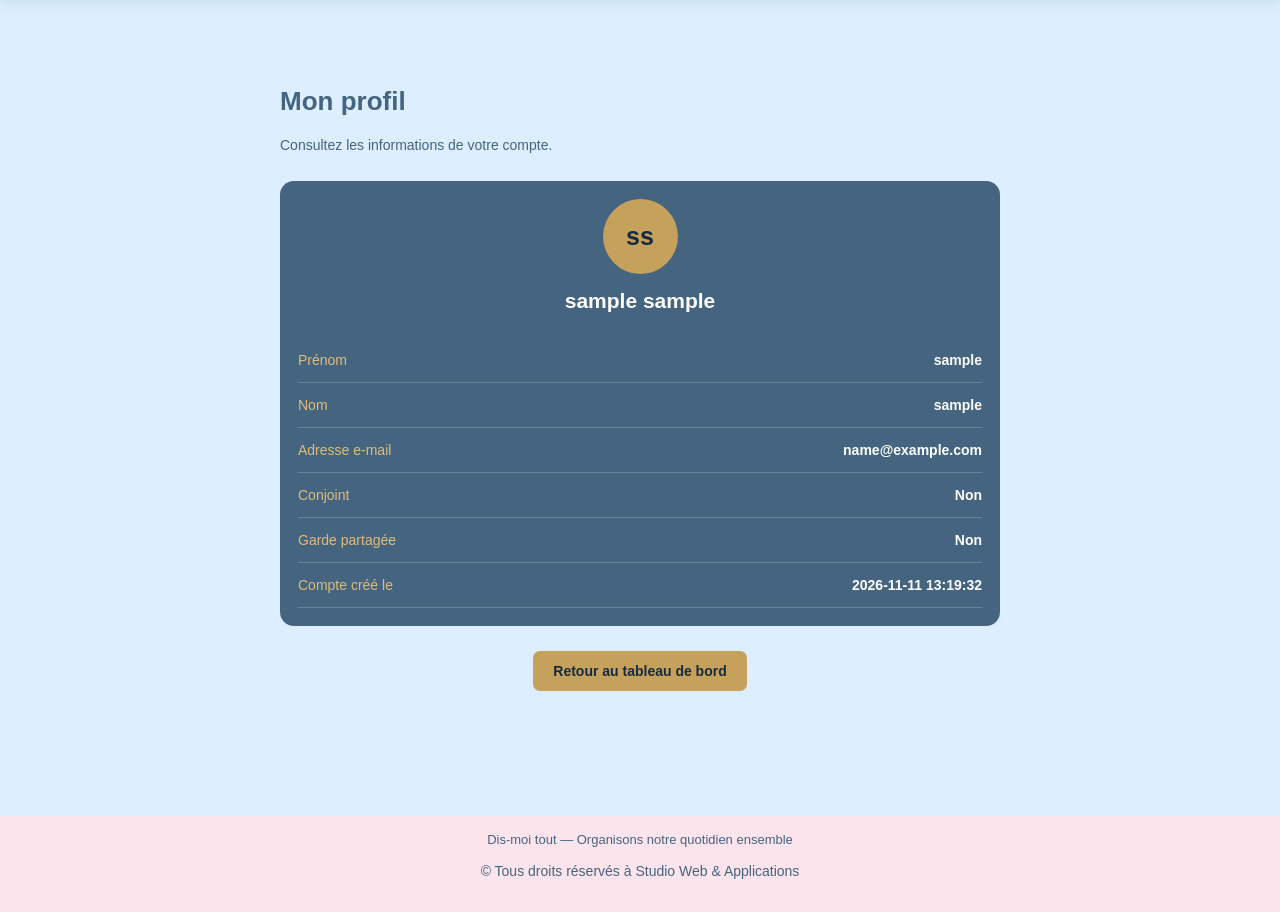
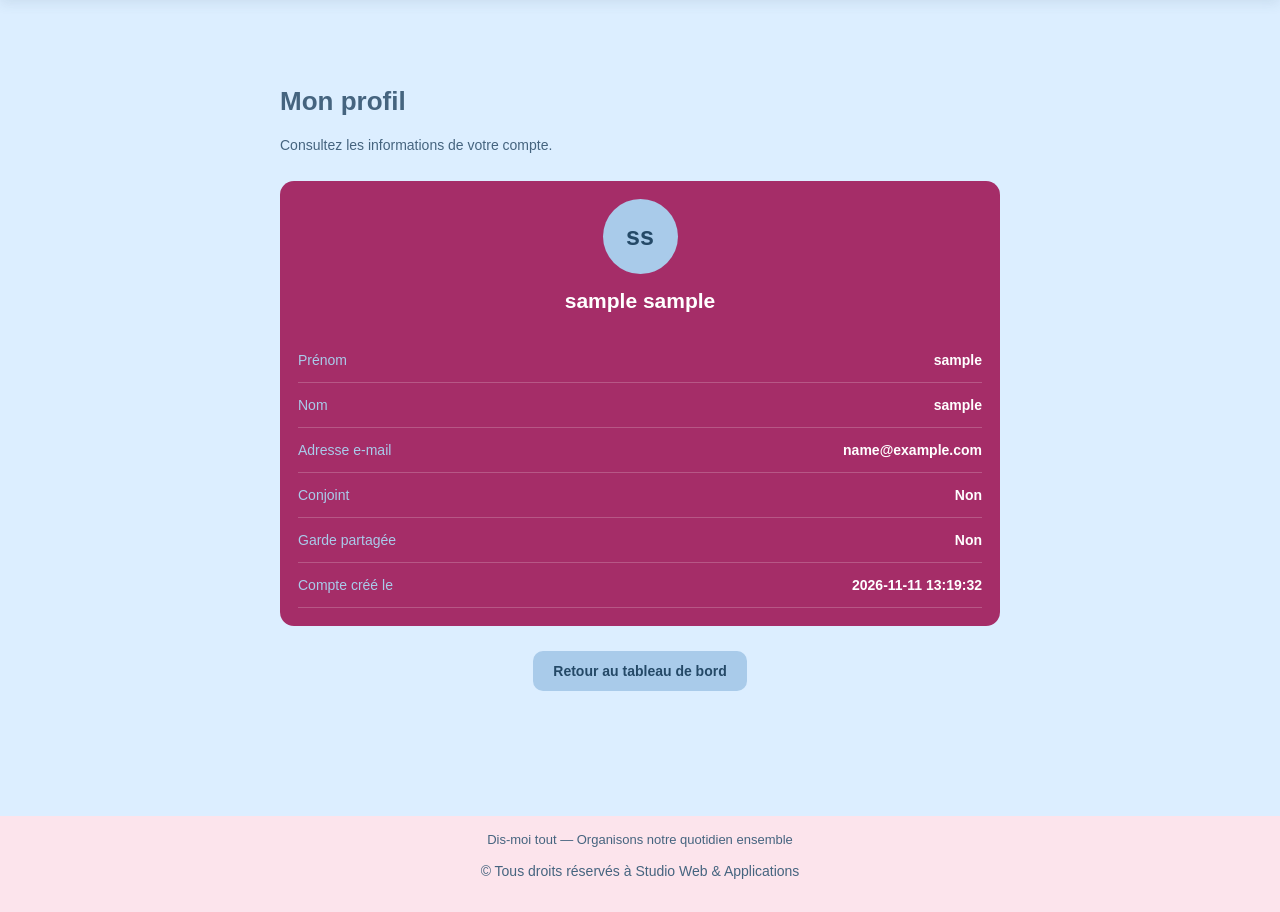
Before and after one commit to MSEDIT-1304/Dis-moi-tout, a Flask app: page /profile in a window 1280 px wide. Shown: the part 145-1057 px from the top of the page. Run offline with Flask 3, Linux system fonts and the light colour scheme; the visitor is signed in with stand-in values (Sample User, id 1); data comes from the database, SQL or seed files in the repository.

Commit message:
Update style.css

```diff
--- a/static/style.css
+++ b/static/style.css
@@ -852,3 +852,38 @@ html body .login-page .login-card .login-button {
         margin-top: 6px !important;
     }
 }
+/* PROFIL — MÊME DESIGN QUE LES AUTRES PAGES */
+html body .profile-card {
+    background: #A52D68 !important;
+    color: #FFFFFF !important;
+    border: none !important;
+    border-radius: 14px !important;
+}
+
+html body .profile-card h2,
+html body .profile-card p {
+    color: #FFFFFF !important;
+}
+
+html body .profile-card .profile-avatar {
+    background: #A9CBEA !important;
+    color: #244967 !important;
+}
+
+html body .profile-card .profile-information span {
+    color: #A9CBEA !important;
+}
+
+html body .profile-card .profile-information strong {
+    color: #FFFFFF !important;
+}
+
+html body .profile-button {
+    background: #A9CBEA !important;
+    color: #244967 !important;
+    border-radius: 10px !important;
+}
+
+html body .profile-button:hover {
+    background: #8FB8DE !important;
+}
```
